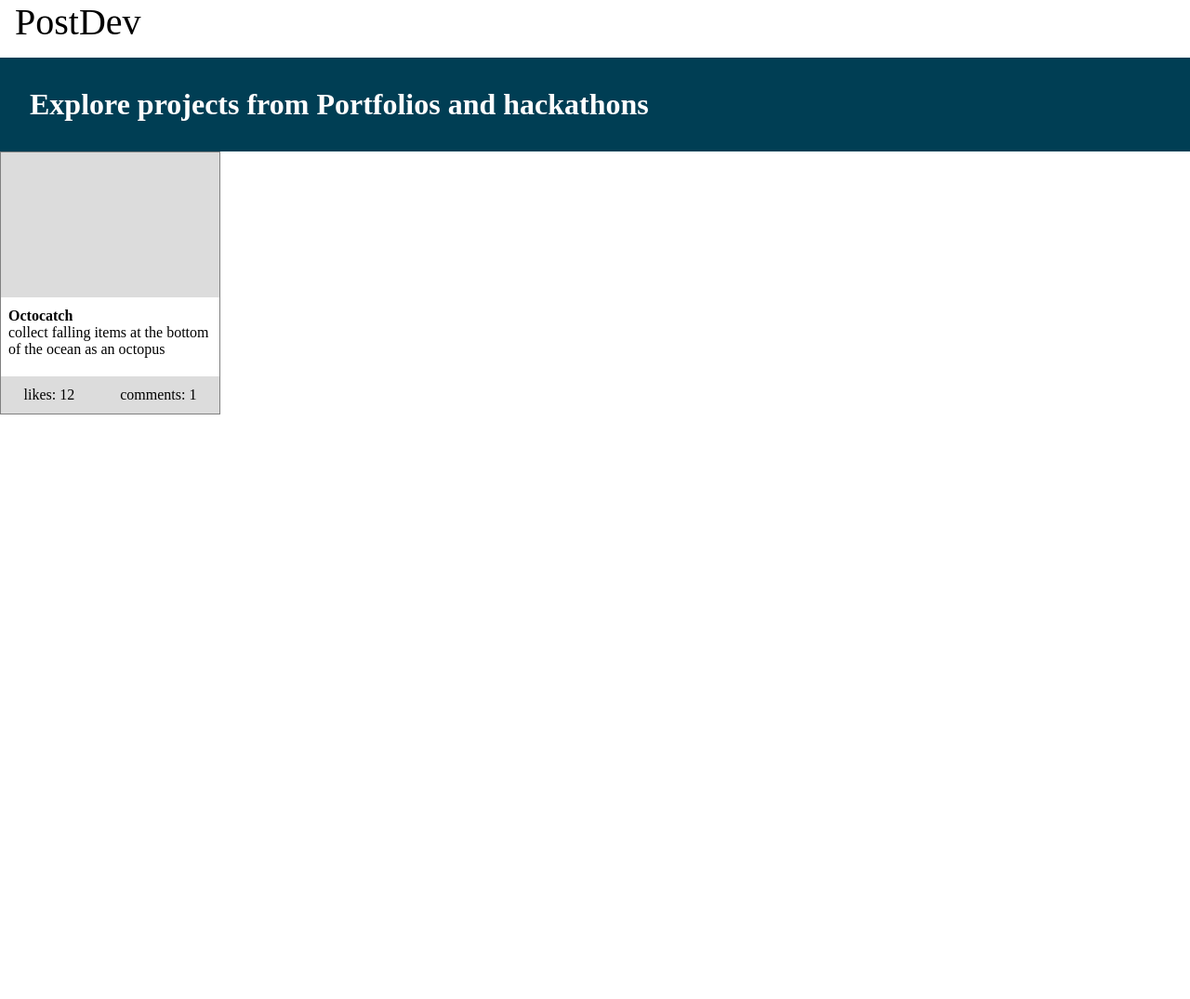
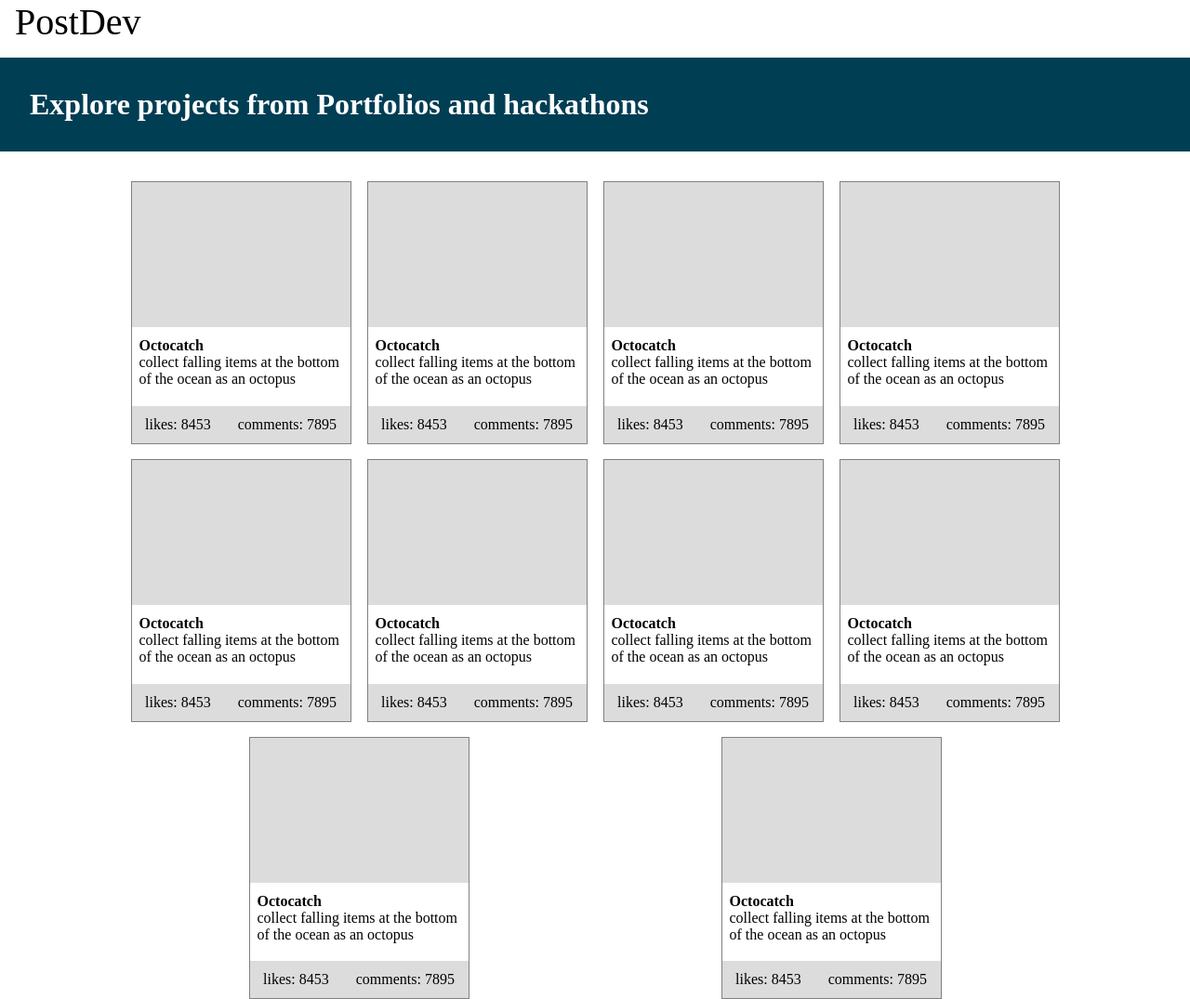
Before and after one commit to deepsea-dev/postdev, a Flask app: page / in a window 1280 px wide. Shown: the whole page at 93% size. Before the commit the page ends 446 px from the top, so only its background shows below. Run offline with Flask 2, Linux system fonts and the light colour scheme.

Commit message:
add grid layout

```diff
--- a/site/main.py
+++ b/site/main.py
@@ -4,4 +4,12 @@ app = Flask(__name__)
 
 @app.get('/')
 def index():
-  return render_template('index.html')
+  projects = [
+    {
+      "title": "Octocatch",
+      "tagline": "collect falling items at the bottom of the ocean as an octopus",
+      "winner": True,
+      "likes": "8453",
+      "comments": "7895"}
+  ] * 10
+  return render_template('index.html', projects=projects)
--- a/site/static/styles.css
+++ b/site/static/styles.css
@@ -19,7 +19,14 @@ nav {
 }
 
 .projects {
-
+  display: flex;
+  flex-wrap: wrap;
+  max-width: 1000px;
+  justify-content: space-around;
+  column-gap: 16px;
+  row-gap: 16px;
+  margin: auto;
+  margin-top: 32px;
 }
 
 .project {
--- a/site/templates/index.html
+++ b/site/templates/index.html
@@ -13,17 +13,19 @@
     </div>
 
     <div class="projects">
+      {% for project in projects %}
         <div class="project">
           <div class="project-image"></div>
           <div class="project-caption">
-          <div class="project-header">Octocatch</div>
-          <div class="project-tagline">collect falling items at the bottom of the ocean as an octopus </div>
+            <div class="project-header">{{ project.title }}</div>
+            <div class="project-tagline">{{ project.tagline }}</div>
           </div>
           <div class="project-footer">
-          <div>likes: 12</div>
-          <div>comments: 1</div>
+            <div>likes: {{ project.likes }}</div>
+            <div>comments: {{ project.comments }}</div>
           </div>
         </div>
+      {% endfor %}
     </div>
   </body>
 </html>
```
Lines whose indentation alone changed are shown as unchanged.
